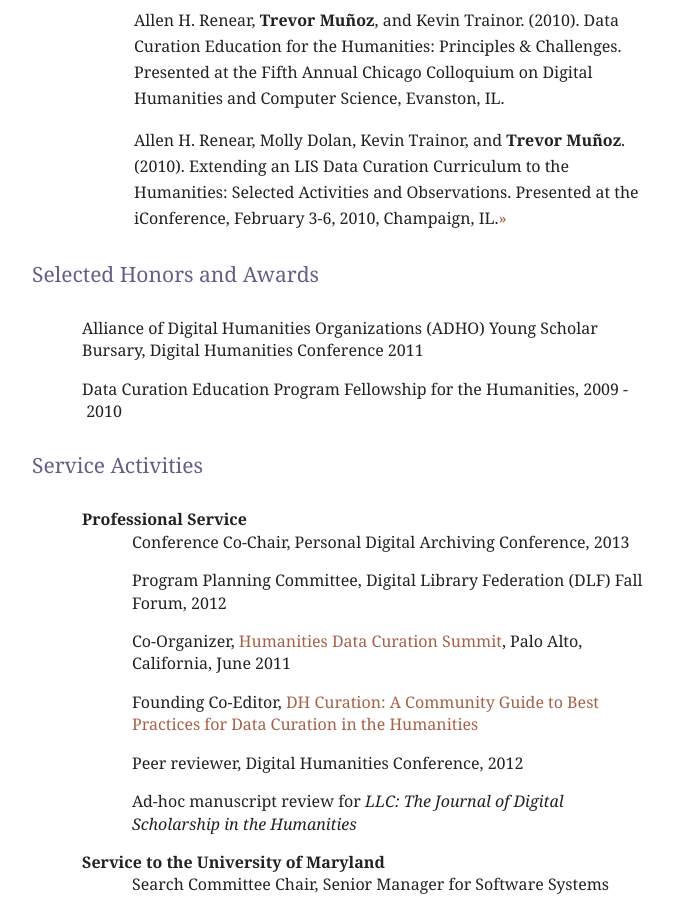
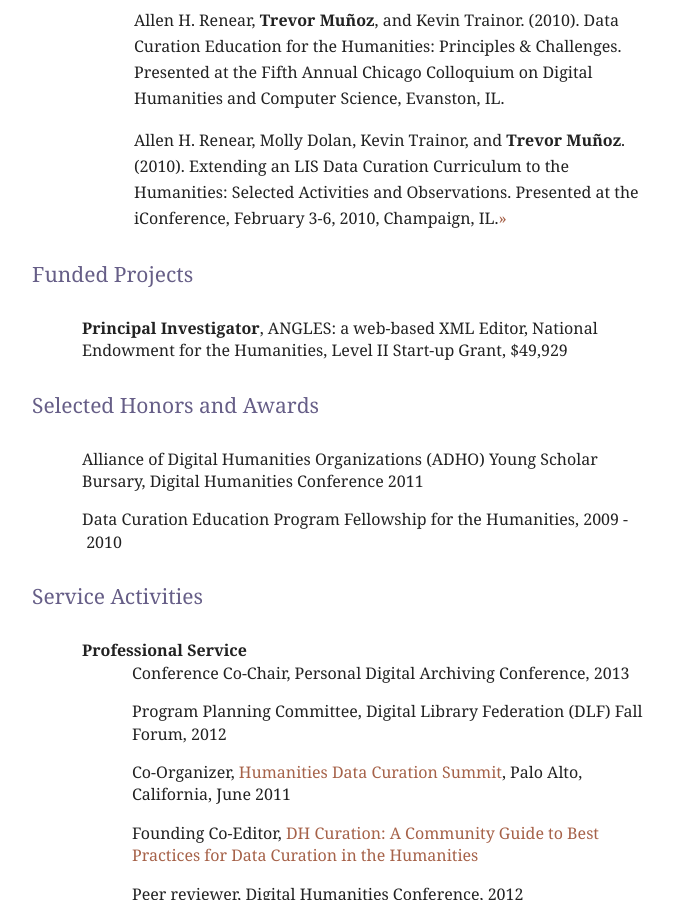
Before and after one commit to trevormunoz/calling-card, a Jekyll site: the page built from about/cv/index.html, in a window 1280 px wide and 900 px high, scrolled down 1794 px. Shown: the whole window, without its empty margins (302-976 px from the left). Built offline with Jekyll 4.4.1, drawn with Linux system fonts in a browser that asks for light colours; nearby versions of some CDN libraries; Markdown is read by kramdown in place of the engine named in the settings.

Commit message:
Added a projects section

```diff
--- a/about/cv/index.html
+++ b/about/cv/index.html
@@ -58,6 +58,12 @@ title: Trevor's CV
 </li>
 </ul>
 </div>
+<div id="projects">
+    <h4>Funded Projects</h4>
+    <ul>
+      <li><strong>Principal Investigator</strong>, ANGLES: a web-based XML Editor, National Endowment for the Humanities, Level II Start-up Grant, $49,929</li>
+    </ul>
+</div>
 <div id="awards"  >
          <h4>Selected Honors and Awards</h4>
       <ul>
```
